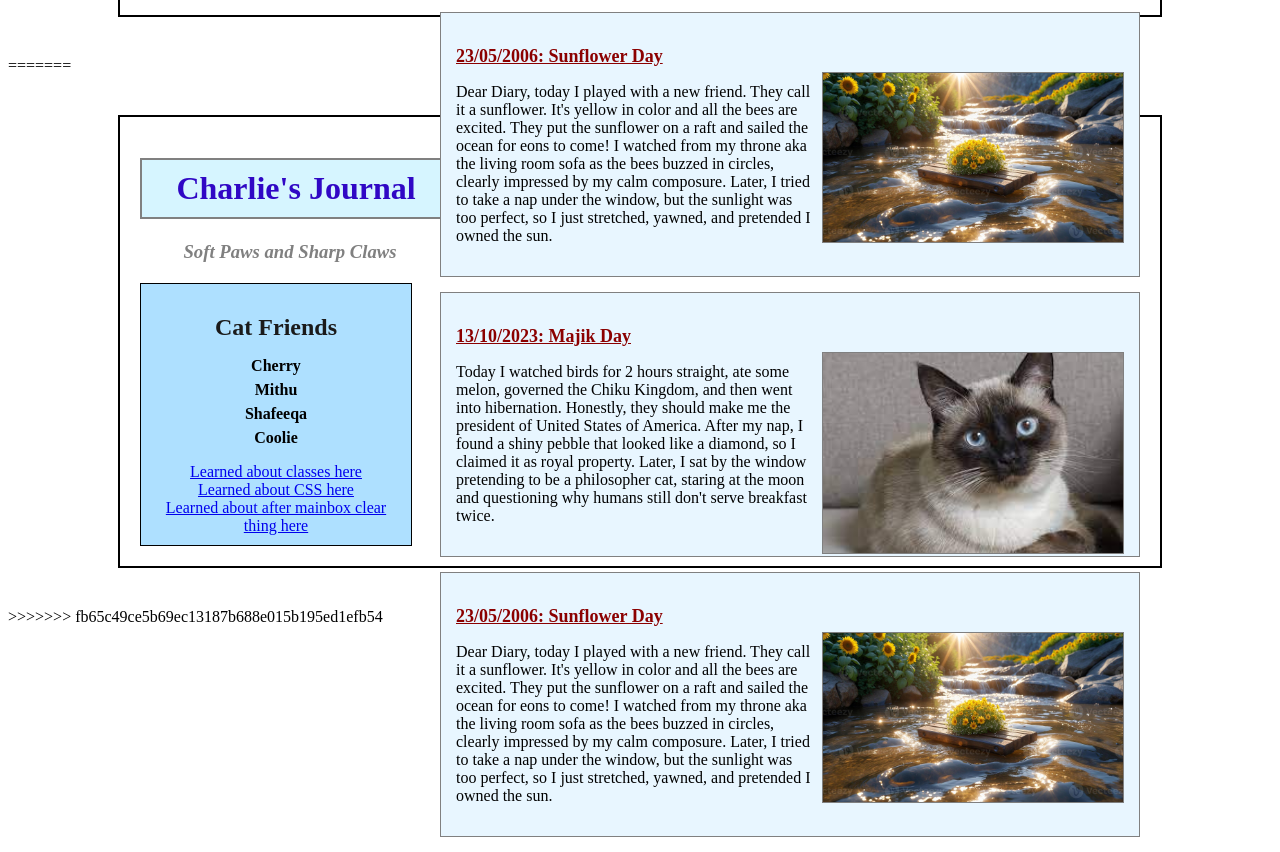
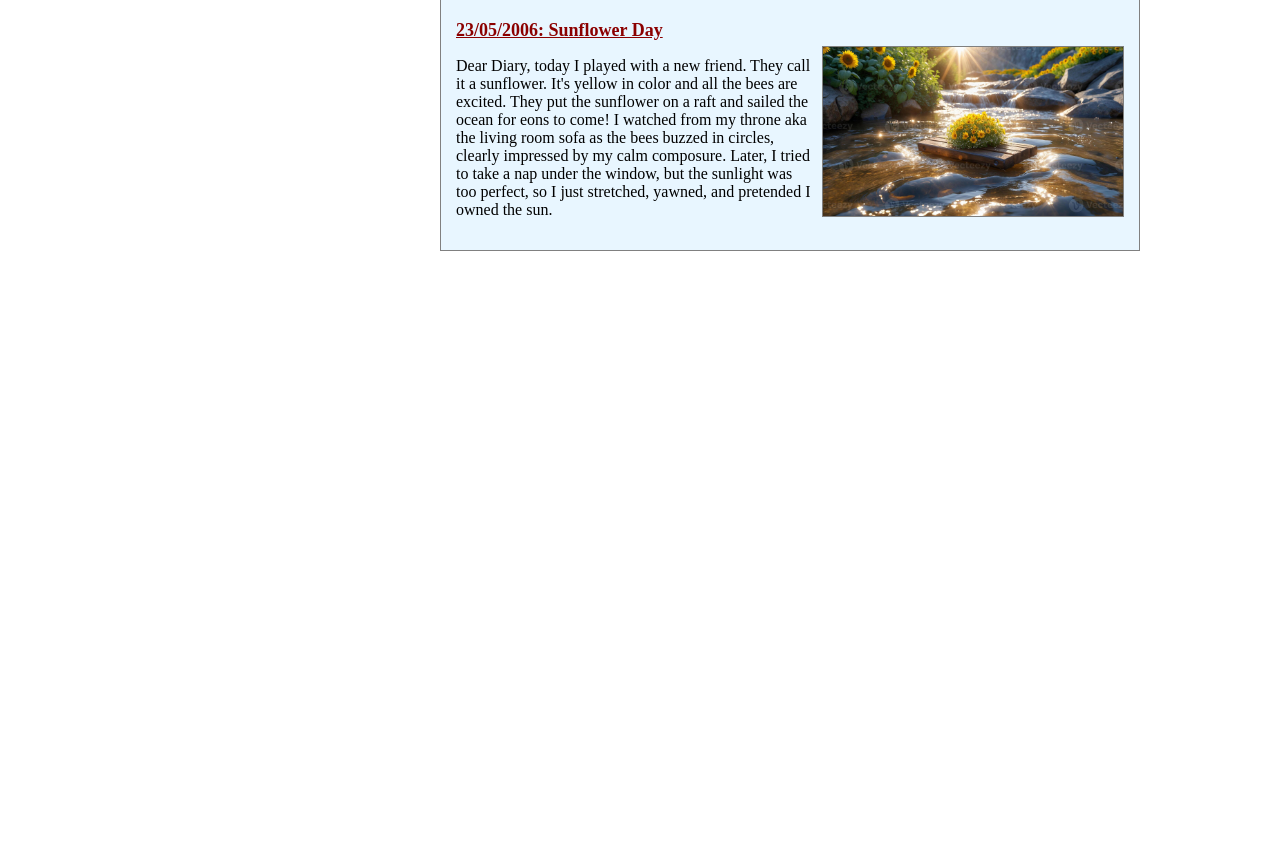
Before and after one commit to AbdulRafayIjaz/MyFirstLabProject1, a plain HTML site: page index.html in a window 1280 px wide. Shown: the part 502-1354 px from the top of the page. After the commit the page ends 800 px from the top, so only its background shows below. Drawn offline with Linux system fonts and the light colour scheme.

Commit message:
Update index.html

```diff
--- a/index.html
+++ b/index.html
@@ -1,4 +1,3 @@
-<<<<<<< HEAD
 <html>
   <head>
     <title>Task-04 Cat Journal</title>
@@ -53,60 +52,3 @@
       </div>
     </div>
   </body>
-=======
-<html>
-  <head>
-    <title>Task-04 Cat Journal</title>
-    <link rel="stylesheet" href="style.css">
-  </head>
-  <body>
-    <div id="mainbox">
-      <h1 id="title">Charlie's Journal</h1>
-      <h3 id="subtitle">Soft Paws and Sharp Claws</h3>
-
-      <div class="sidebox">
-        <h2>Cat Friends</h2>
-        <ul>
-          <li>Cherry</li>
-          <li>Mithu</li>
-          <li>Shafeeqa</li>
-          <li>Coolie</li>
-        </ul>
-        <a href="https://www.w3schools.com/html/html_classes.asp">Learned about classes here</a><br>
-        <a href="https://www.w3schools.com/css/default.asp">Learned about CSS here</a><br>
-        <a href="https://www.w3schools.com/cssref/pr_class_clear.php">Learned about after mainbox clear thing here</a>
-      </div>
-
-      <div class="entries">
-        <div class="entry">
-          <h3 class="date"><u>13/10/2023: Majik Day</u></h3>
-          <img src="images.jpeg" width="300" height="250">
-          <p>
-            Today I watched birds for 2 hours straight, ate some melon, governed
-            the Chiku Kingdom, and then went into hibernation. Honestly, they
-            should make me the president of United States of America. After my nap,
-            I found a shiny pebble that looked like a diamond, so I claimed it as
-            royal property. Later, I sat by the window pretending to be a philosopher
-            cat, staring at the moon and questioning why humans still don't serve
-            breakfast twice.
-          </p>
-        </div>
-
-        <div class="entry">
-          <h3 class="date"><u>23/05/2006: Sunflower Day</u></h3>
-          <img src="raft.jpeg" width="300" height="260">
-          <p>
-            Dear Diary, today I played with a new friend. They call it a
-            sunflower. It's yellow in color and all the bees are excited. They
-            put the sunflower on a raft and sailed the ocean for eons to come!
-            I watched from my throne aka the living room sofa as the bees buzzed
-            in circles, clearly impressed by my calm composure. Later, I tried to
-            take a nap under the window, but the sunlight was too perfect, so I
-            just stretched, yawned, and pretended I owned the sun.
-          </p>
-        </div>
-      </div>
-    </div>
-  </body>
->>>>>>> fb65c49ce5b69ec13187b688e015b195ed1efb54
-</html>
```
